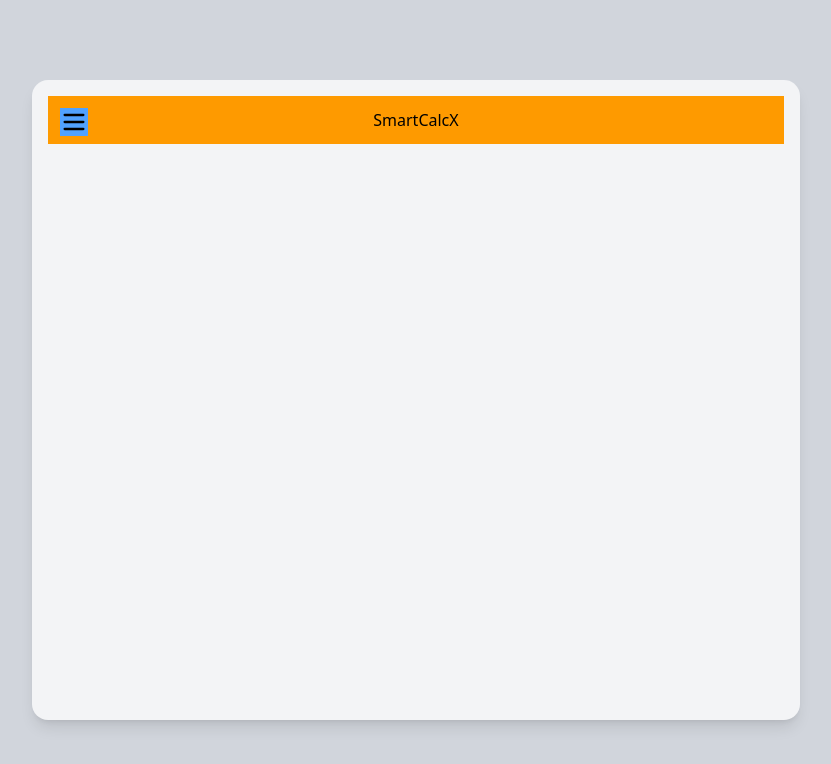
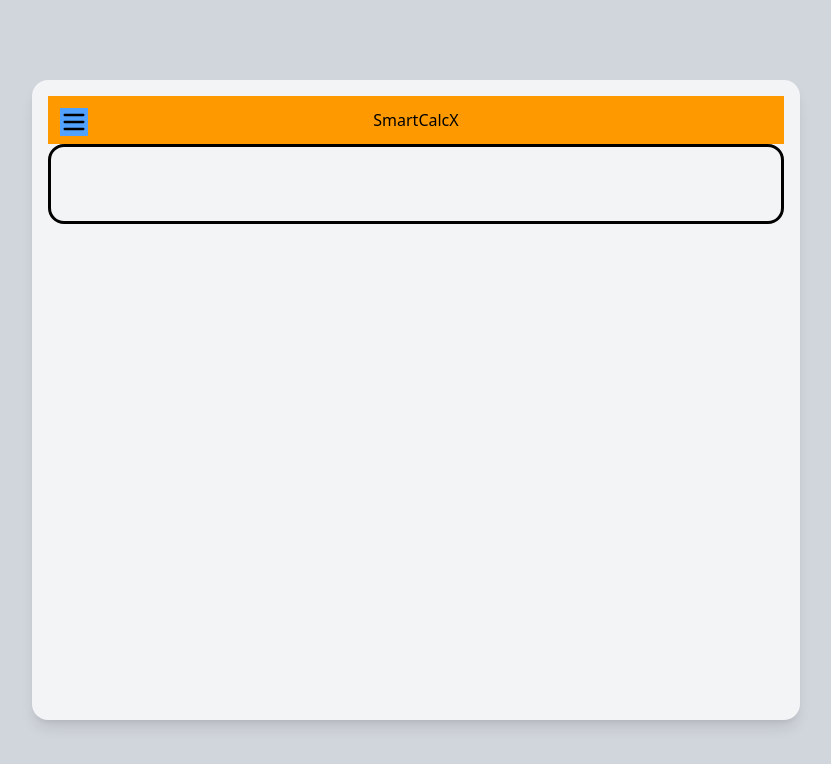
Before and after one commit to Hanseenee-prog/CodeAlpha_Calculator, a React (Vite) app: page / in a window 1280 px wide. Shown: the top 764 px of the page, without its empty margins (224-1055 px from the left). Built offline with nearby package versions, Linux system fonts and the light colour scheme.

Commit message:
Setup the calcInput for now

```diff
--- a/src/App.jsx
+++ b/src/App.jsx
@@ -2,6 +2,7 @@ import './App.css'
 import { useState } from "react";
 import Header from './components/Header';
 import SideBar from './components/SideBar';
+import CalcInput from './components/CalcInput';
 
 function App() {
   const [isOpen, setIsOpen] = useState(false);
@@ -19,6 +20,7 @@ function App() {
         <SideBar
           isOpen={isOpen}
         />
+        <CalcInput />
       </div>
     </div>
   )
--- /dev/null
+++ b/src/components/CalcInput.jsx
@@ -0,0 +1,12 @@
+const CalcInput = () => {
+    return (
+        <input
+            type="text"
+            name="calcInput"
+            id="calcInput"
+            className="h-20 border-[3px] w-full rounded-2xl"
+        />
+    );
+}
+
+export default CalcInput;
--- a/src/components/SideBar.jsx
+++ b/src/components/SideBar.jsx
@@ -15,6 +15,7 @@ const SideBar = ({isOpen}) => {
                             className="m-2 p-3 border-black border-2 rounded-2xl
                                     hover:bg-emerald-700"
                         >
+                            {/* If mode is Converter, add dropdown arrow */}
                             {mode !== 'Converter' ? mode : (
                                 <span className="w-full flex justify-between">
                                     {mode}
```
